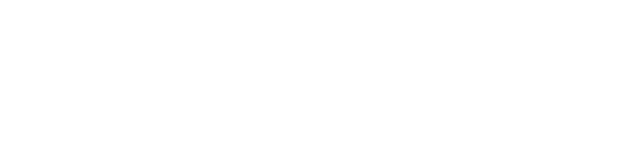
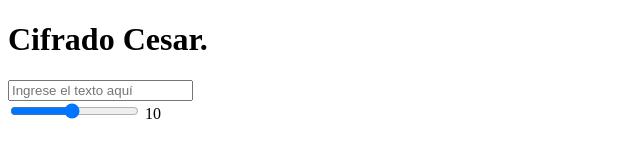
Before and after one commit to franco-acosta/cifradoCesar, a plain HTML site: page index.html in a window 1280 px wide. Shown: the whole page, without its empty margins (0-640 px from the left). Drawn offline with Linux system fonts and the light colour scheme.

Commit message:
Fin index.html. Creacion script.js y style.css

```diff
--- a/index.html
+++ b/index.html
@@ -3,9 +3,21 @@
 <head>
     <meta charset="UTF-8">
     <meta name="viewport" content="width=device-width, initial-scale=1.0">
-    <title>Document</title>
+    <title>Cifrador Cesar</title>
+    <link rel="stylesheet" href="style.css">
+    <script src="script.js" type="text/javascript" defer></script>
 </head>
 <body>
-
+    <main>
+        <h1>Cifrado Cesar.</h1>
+        <form id="cifrador" autocomplete="off">
+            <input id="input-original" spellcheck="false" placeholder="Ingrese el texto aquí" type="text" name="text">
+        </form>
+        <div id="resultado"></div>
+        <div class="rango">
+            <input id="rango" type="range" value="10" min="1" max="20" oninput="this.nextElementSibling.value = this.value">
+            <output>10</output>
+        </div>
+    </main>
 </body>
 </html>
```
Also changed, not shown: script.js (added), style.css (added).
